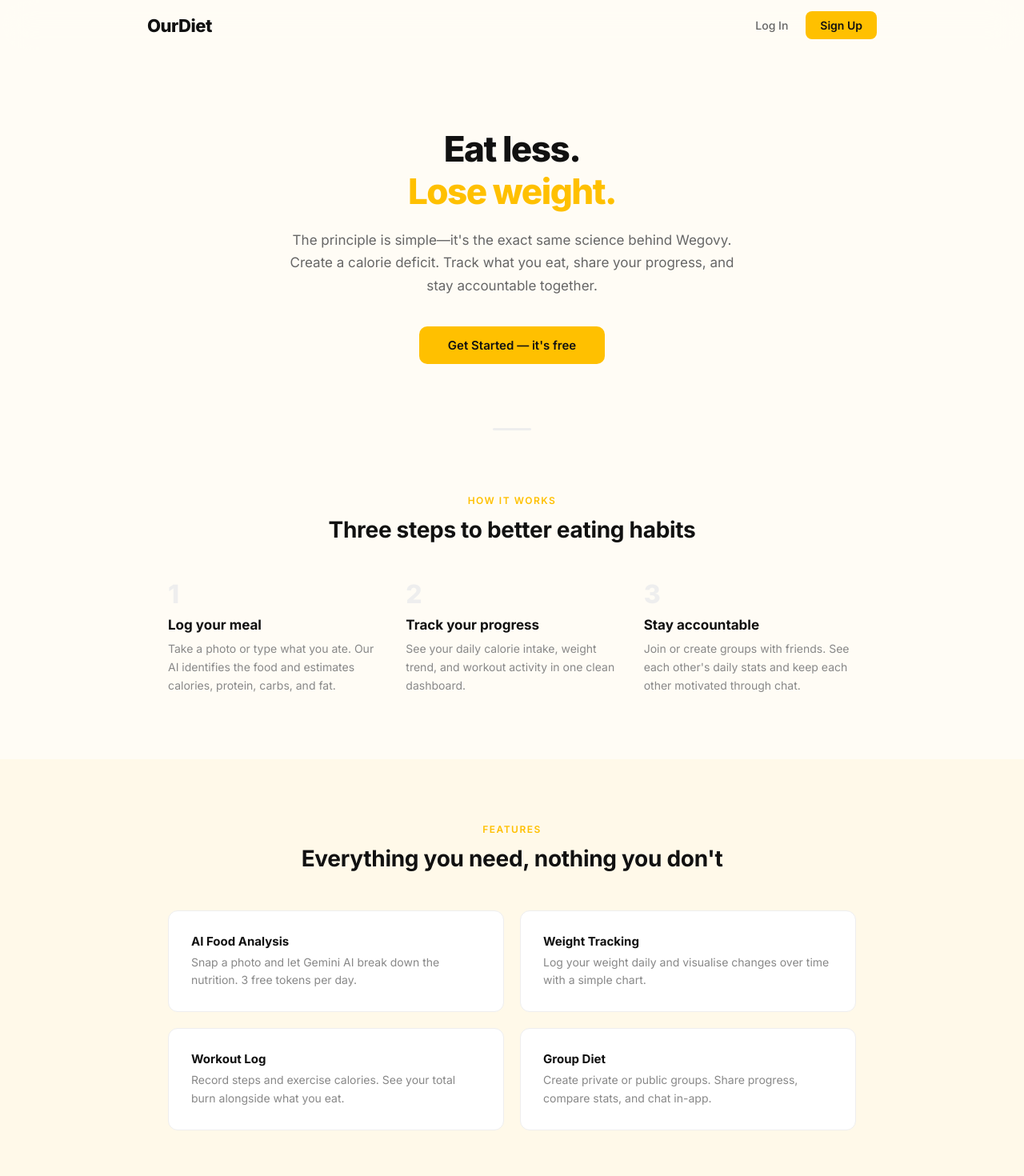
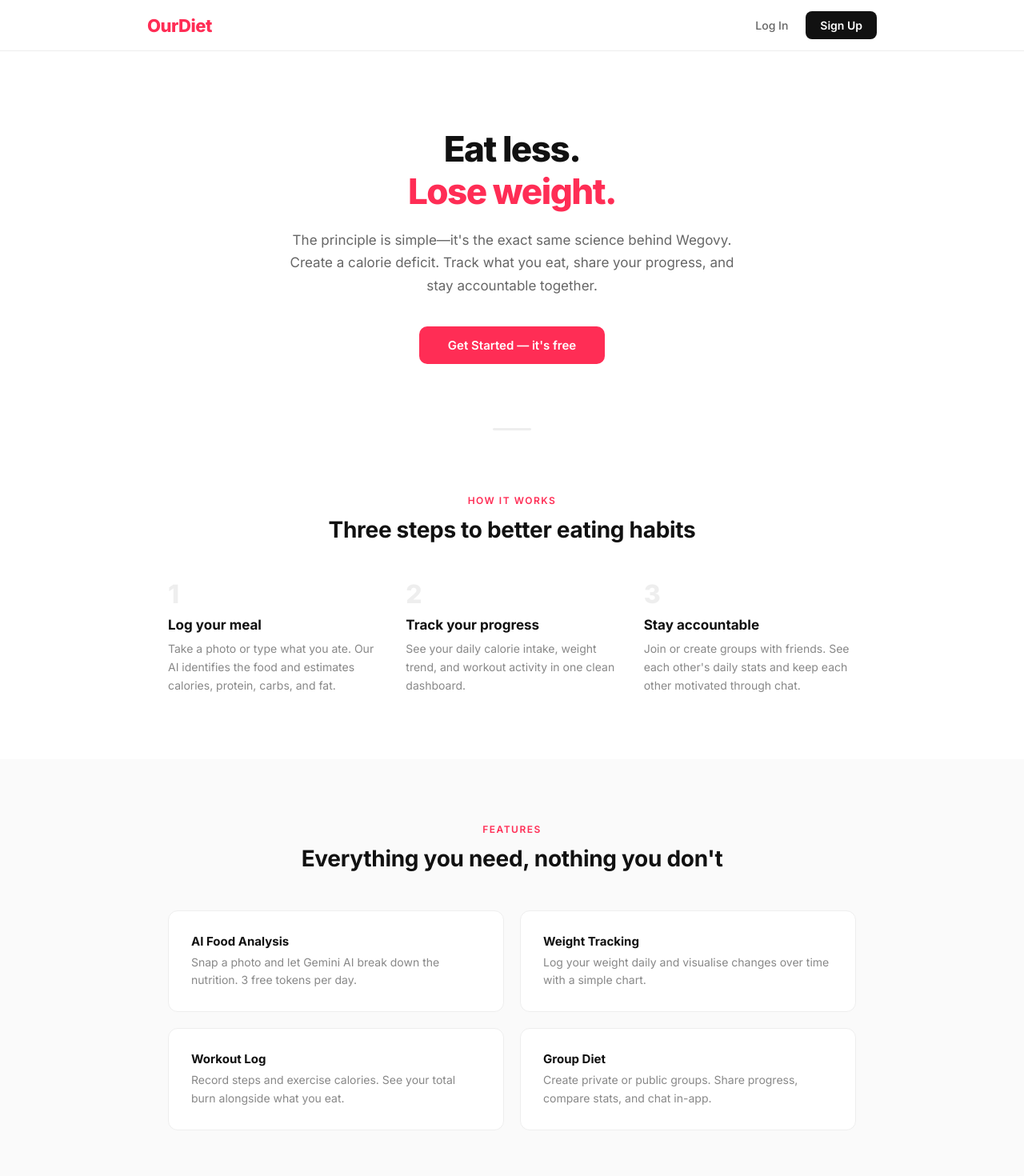
Before and after one commit to syusjko/Ourdiet, a React (Vite) app: page / in a window 1280 px wide. Shown: the top 1470 px of the page at 80% size. Built offline with nearby package versions, Linux system fonts and the light colour scheme; no server answers.

Commit message:
Revert "style: update landing page colors to fitia style and make nav seamless"
This reverts commit a290ffa2671d2717ce8295a24e327975f6cb5f5f.

```diff
--- a/src/index.css
+++ b/src/index.css
@@ -3018,7 +3018,7 @@ textarea.input-field {
 
 .landing-page {
     min-height: 100dvh;
-    background: #FFFCF5;
+    background: #fff;
     overflow-x: hidden;
 }
 
@@ -3029,10 +3029,10 @@ textarea.input-field {
     left: 0;
     right: 0;
     z-index: 1000;
-    background: rgba(255, 252, 245, 0.7);
-    backdrop-filter: blur(20px);
-    -webkit-backdrop-filter: blur(20px);
-
+    background: rgba(255,255,255,0.92);
+    backdrop-filter: blur(12px);
+    -webkit-backdrop-filter: blur(12px);
+    border-bottom: 1px solid #eee;
 }
 
 .landing-nav-inner {
@@ -3047,7 +3047,7 @@ textarea.input-field {
 .landing-logo {
     font-size: 22px;
     font-weight: 800;
-    color: #111;
+    color: #FF2D55;
     letter-spacing: -0.5px;
 }
 
@@ -3074,16 +3074,16 @@ textarea.input-field {
 .landing-btn-primary {
     font-size: 14px;
     font-weight: 600;
-    color: #111;
+    color: #fff;
     padding: 9px 18px;
     border-radius: 8px;
-    background: #FFC000;
+    background: #111;
     text-decoration: none;
     transition: background 0.15s;
 }
 
 .landing-btn-primary:hover {
-    background: #FFB000;
+    background: #333;
 }
 
 /* Hero */
@@ -3107,7 +3107,7 @@ textarea.input-field {
 }
 
 .landing-hero-title-sub {
-    color: #FFC000;
+    color: #FF2D55;
 }
 
 .landing-hero-desc {
@@ -3126,16 +3126,16 @@ textarea.input-field {
     display: inline-block;
     font-size: 15px;
     font-weight: 600;
-    color: #111;
+    color: #fff;
     padding: 14px 36px;
     border-radius: 10px;
-    background: #FFC000;
+    background: #FF2D55;
     text-decoration: none;
     transition: background 0.15s;
 }
 
 .landing-btn-hero:hover {
-    background: #FFB000;
+    background: #e6264c;
 }
 
 /* Divider */
@@ -3153,7 +3153,7 @@ textarea.input-field {
 }
 
 .landing-section-alt {
-    background: rgba(255, 192, 0, 0.05);
+    background: #fafafa;
 }
 
 .landing-section-inner {
@@ -3166,7 +3166,7 @@ textarea.input-field {
     font-weight: 600;
     text-transform: uppercase;
     letter-spacing: 1.5px;
-    color: #FFC000;
+    color: #FF2D55;
     margin-bottom: 12px;
     text-align: center;
 }
@@ -3275,9 +3275,9 @@ textarea.input-field {
 
 /* Footer */
 .landing-footer {
-    background: #FFFCF5;
+    background: #fafafa;
     padding: 28px 24px;
-    border-top: 1px solid rgba(0,0,0,0.05);
+    border-top: 1px solid #eee;
 }
 
 .landing-footer-inner {
```
